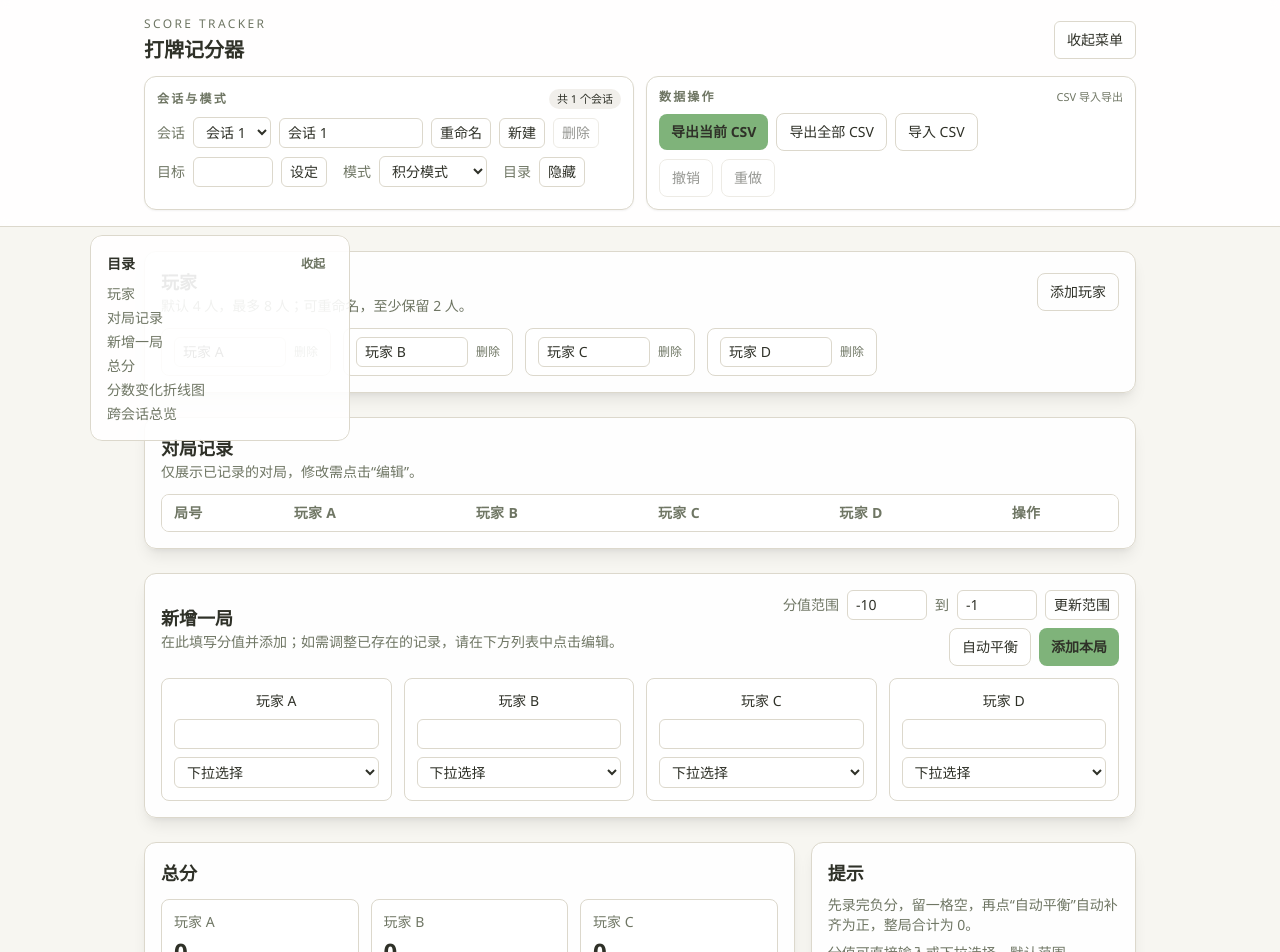
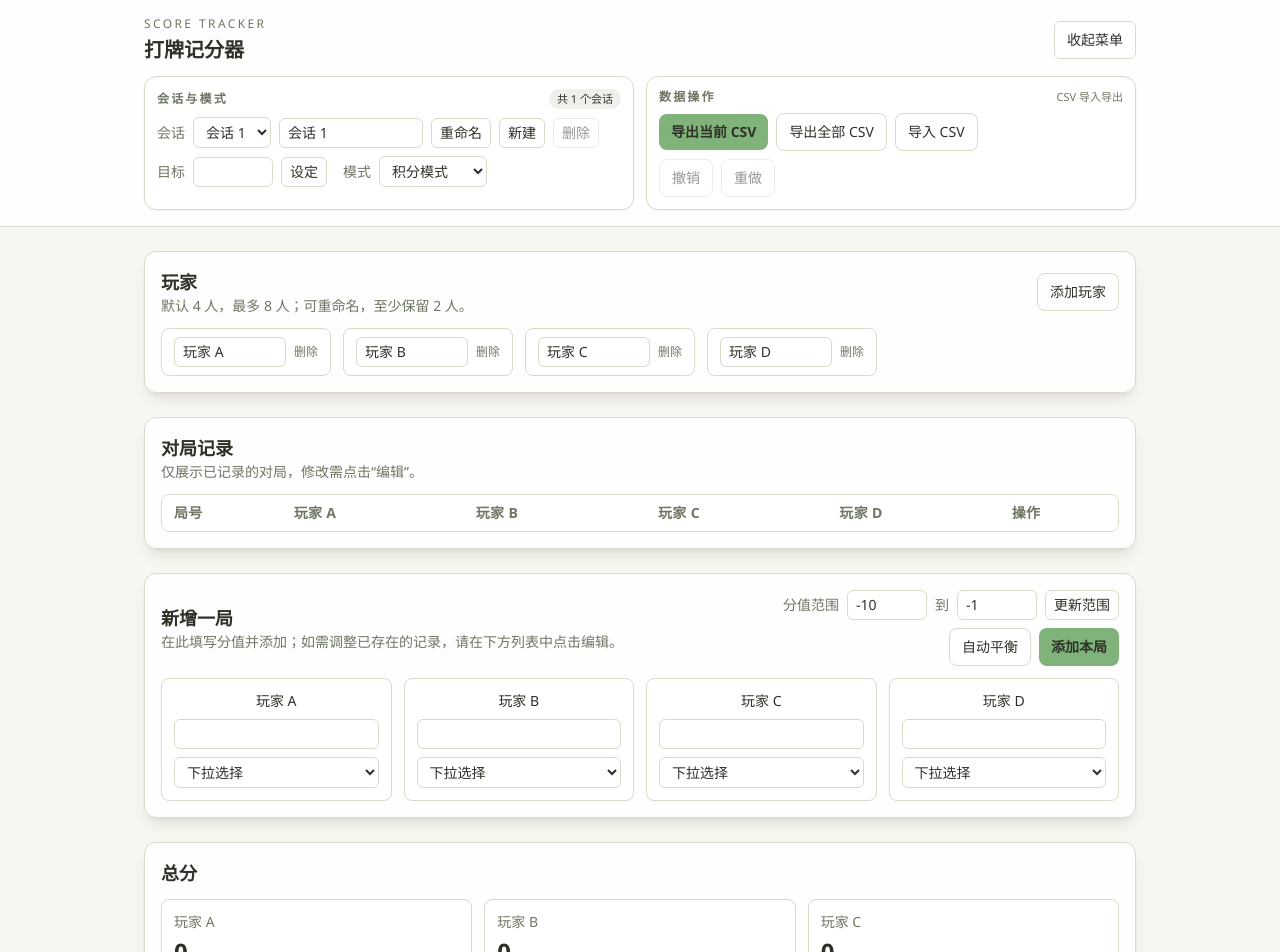
Before and after one commit to 2321Robin/ScoreCard, a React (Vite) app: page / in a window 1280 px wide. Shown: the top 952 px of the page. Built offline with nearby package versions, Linux system fonts and the light colour scheme.

Commit message:
refactor: remove toc panel, mode-switch alert and tips module

```diff
--- a/src/App.jsx
+++ b/src/App.jsx
@@ -14,7 +14,6 @@ import { computeDoudizhuScores } from './lib/doudizhu'
 import { applyBuyMaAdjustment, applyFollowDealerAdjustment, applyQingShuiHuAdjustment, applyQiangGangAdjustment } from './lib/mahjongAdjustments'
 import { csvEscape } from './lib/csv'
 import { createSession, loadInitialState, parseSessionsFromCsv } from './lib/sessions'
-import PageToc from './components/PageToc'
 import PlayersSection from './components/PlayersSection'
 import RoundsTable from './components/RoundsTable'
 import NewRoundSection from './components/NewRoundSection'
@@ -38,7 +37,6 @@ function App() {
   const [sessionNameDraft, setSessionNameDraft] = useState(state.sessions[0]?.name ?? '会话 1')
   const [targetDraft, setTargetDraft] = useState(state.sessions[0]?.targetRounds ?? '')
   const [isHeaderMenuOpen, setIsHeaderMenuOpen] = useState(true)
-  const [isTocOpen, setIsTocOpen] = useState(true)
 
   // New round state
   const [scoreRange, setScoreRange] = useState({ min: -10, max: -1 })
@@ -102,8 +100,6 @@ function App() {
   const fileInputRef = useRef(null)
   const chartRef = useRef(null)
   const crossChartRef = useRef(null)
-  const headerRef = useRef(null)
-  const [headerHeight, setHeaderHeight] = useState(0)
 
   const currentSession = state.sessions.find((s) => s.id === state.currentSessionId) ?? state.sessions[0]
   const players = currentSession?.players ?? defaultPlayers
@@ -163,30 +159,6 @@ function App() {
     setMultiplierDraft(1)
     cancelEdit()
   }, [currentSession?.id, players.length, state.mahjongRules, scoringMode])
-
-  useEffect(() => {
-    if (typeof window === 'undefined') return
-    const shouldOpen = window.innerWidth >= 1024
-    setIsTocOpen(shouldOpen)
-  }, [])
-
-  const measureHeader = () => {
-    if (!headerRef.current) return
-    const rect = headerRef.current.getBoundingClientRect()
-    setHeaderHeight(rect.height)
-  }
-
-  useEffect(() => {
-    measureHeader()
-    const onResize = () => measureHeader()
-    window.addEventListener('resize', onResize)
-    return () => window.removeEventListener('resize', onResize)
-  }, [])
-
-  useEffect(() => {
-    const id = requestAnimationFrame(measureHeader)
-    return () => cancelAnimationFrame(id)
-  }, [isHeaderMenuOpen])
 
   const updateCurrentSessionState = (updater) => {
     setState((prev) => {
@@ -265,9 +237,6 @@ function App() {
 
   const handleModeChange = (value) => {
     const fixed = FIXED_PLAYERS[value]
-    if (fixed && players.length !== fixed) {
-      alert(value === 'mahjong' ? '麻将模式固定 4 人，已自动调整玩家数量' : '斗地主模式固定 3 人，已自动调整玩家数量')
-    }
     updateCurrentSessionState((session) => {
       const next = { ...session, scoringMode: value }
       return fixed && session.players.length !== fixed ? resizeSessionPlayers(next, fixed) : next
@@ -1088,17 +1057,6 @@ function App() {
     })
   }, [rounds])
 
-  const tocSections = [
-    { id: 'players', label: '玩家' },
-    { id: 'rounds', label: '对局记录' },
-    { id: 'new-round', label: '新增一局' },
-    { id: 'totals', label: '总分' },
-    { id: 'score-chart', label: '分数变化折线图' },
-    { id: 'cross-overview', label: '跨会话总览' },
-  ]
-
-  const tocTop = Math.max(headerHeight + 8, 72)
-  const tocHeight = `calc(100vh - ${tocTop + 16}px)`
   const mainClasses = `mx-auto flex w-full max-w-5xl flex-col gap-4 overflow-x-hidden px-4 py-6 text-text`
 
   return (
@@ -1110,7 +1068,7 @@ function App() {
         跳转到主要内容
       </a>
 
-      <header ref={headerRef} className="sticky top-0 z-10 border-b border-line bg-panel/90 backdrop-blur-sm">
+      <header className="sticky top-0 z-10 border-b border-line bg-panel/90 backdrop-blur-sm">
         <div className="mx-auto flex max-w-5xl flex-col gap-3 px-4 py-4 text-text">
           <div className="flex flex-wrap items-center justify-between gap-3">
             <div className="flex flex-col gap-1">
@@ -1198,14 +1156,6 @@ function App() {
                   <option value="mahjong">麻将模式</option>
                   <option value="doudizhu">斗地主模式</option>
                 </select>
-                <span className="ml-2 text-muted">目录</span>
-                <button
-                  className="rounded-md border border-line bg-panel px-2 py-1 text-text hover:border-accent focus-visible:outline-none focus-visible:ring-2 focus-visible:ring-accent/60 focus-visible:ring-offset-2 focus-visible:ring-offset-panel"
-                  onClick={() => setIsTocOpen((v) => !v)}
-                  aria-pressed={isTocOpen}
-                >
-                  {isTocOpen ? '隐藏' : '显示'}
-                </button>
               </div>
             </div>
 
@@ -1265,18 +1215,7 @@ function App() {
       </header>
 
       <main id="main-content" className={mainClasses}>
-        <div className={`flex flex-col gap-6 ${isTocOpen ? 'lg:gap-8' : ''}`}>
-          {isTocOpen ? (
-            <aside
-              id="page-toc-panel"
-              className="fixed z-30 w-[260px] max-w-[calc(100vw-2rem)] overflow-y-auto rounded-xl"
-              style={{ left: 'max(16px, calc((100vw - 1100px) / 2))', top: tocTop, maxHeight: tocHeight }}
-            >
-              <PageToc sections={tocSections} isOpen={isTocOpen} onToggle={() => setIsTocOpen((v) => !v)} className="w-full" />
-            </aside>
-          ) : null}
-
-          <div className="flex flex-col gap-6">
+        <div className="flex flex-col gap-6">
             <PlayersSection
               players={players}
               onAddPlayer={addPlayer}
@@ -1437,7 +1376,6 @@ function App() {
               openSvgInNewTab={openSvgInNewTab}
               crossChartRef={crossChartRef}
             />
-          </div>
         </div>
       </main>
 
--- a/src/components/PageToc.jsx
+++ /dev/null
@@ -1,34 +0,0 @@
-function PageToc({ sections, isOpen = true, onToggle, className = '' }) {
-  if (!sections || sections.length === 0) return null
-  return (
-    <nav
-      className={`rounded-xl border border-line bg-panel/90 p-4 shadow-lg shadow-[rgba(0,0,0,0.08)] ${className}`.trim()}
-      aria-label="目录"
-    >
-      <div className="flex items-center justify-between text-sm font-semibold text-text">
-        <span>目录</span>
-        {onToggle ? (
-          <button
-            type="button"
-            className="rounded-md px-2 py-1 text-xs text-muted hover:text-text focus-visible:outline-none focus-visible:ring-2 focus-visible:ring-accent/60 focus-visible:ring-offset-2 focus-visible:ring-offset-panel"
-            onClick={onToggle}
-            aria-expanded={isOpen}
-          >
-            {isOpen ? '收起' : '展开'}
-          </button>
-        ) : null}
-      </div>
-      <ul className={`mt-2 space-y-1 text-sm text-muted ${isOpen ? 'block' : 'hidden'}`}>
-        {sections.map((item) => (
-          <li key={item.id}>
-            <a className="hover:text-text" href={`#${item.id}`}>
-              {item.label}
-            </a>
-          </li>
-        ))}
-      </ul>
-    </nav>
-  )
-}
-
-export default PageToc
--- a/src/components/TotalsSection.jsx
+++ b/src/components/TotalsSection.jsx
@@ -1,7 +1,6 @@
 function TotalsSection({ players, totals, currentMahjongStats, doudizhuStats = { landlordWins: [], farmerWins: [] }, leader, scoringMode, sectionId = 'totals' }) {
   return (
-    <section id={sectionId} className="grid gap-4 lg:grid-cols-[2fr_1fr]">
-      <div className="rounded-xl border border-line bg-panel/90 p-4 shadow-lg shadow-[rgba(0,0,0,0.08)]">
+    <section id={sectionId} className="rounded-xl border border-line bg-panel/90 p-4 shadow-lg shadow-[rgba(0,0,0,0.08)]">
       <h2 className="text-lg font-semibold">总分</h2>
       <div className="mt-3 grid grid-cols-2 gap-3 sm:grid-cols-3">
         {players.map((name, idx) => {
@@ -32,15 +31,6 @@ function TotalsSection({ players, totals, currentMahjongStats, doudizhuStats = {
           )
         })}
       </div>
-      </div>
-      <div className="rounded-xl border border-line bg-panel/90 p-4 shadow-lg shadow-[rgba(0,0,0,0.08)]">
-        <h2 className="text-lg font-semibold">提示</h2>
-        <ul className="mt-2 space-y-2 text-sm text-muted">
-          <li>先录完负分，留一格空，再点“自动平衡”自动补齐为正，整局合计为 0。</li>
-          <li>分值可直接输入或下拉选择，默认范围 -10~-1，可在新增区域自定义。</li>
-          <li>支持撤销/重做（最多 50 步）；清空前需确认；数据自动保存到本地。</li>
-        </ul>
-      </div>
     </section>
   )
 }
```
Also changed, not shown: 1 other file (tests, documents, lock files or other folders). Lines whose indentation alone changed are shown as unchanged.
